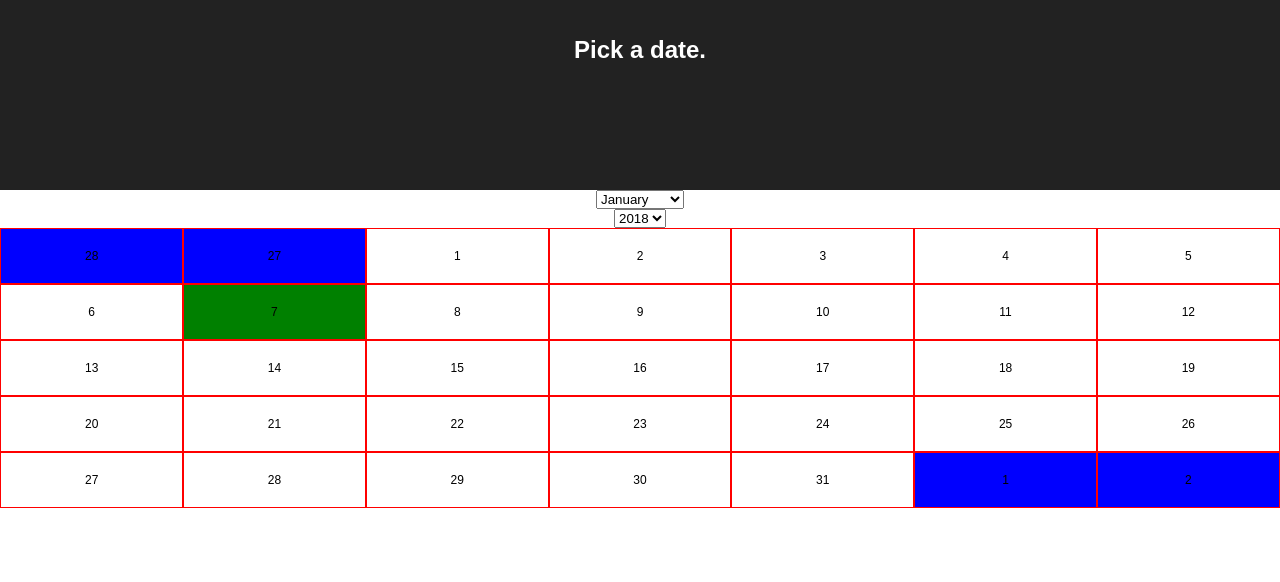
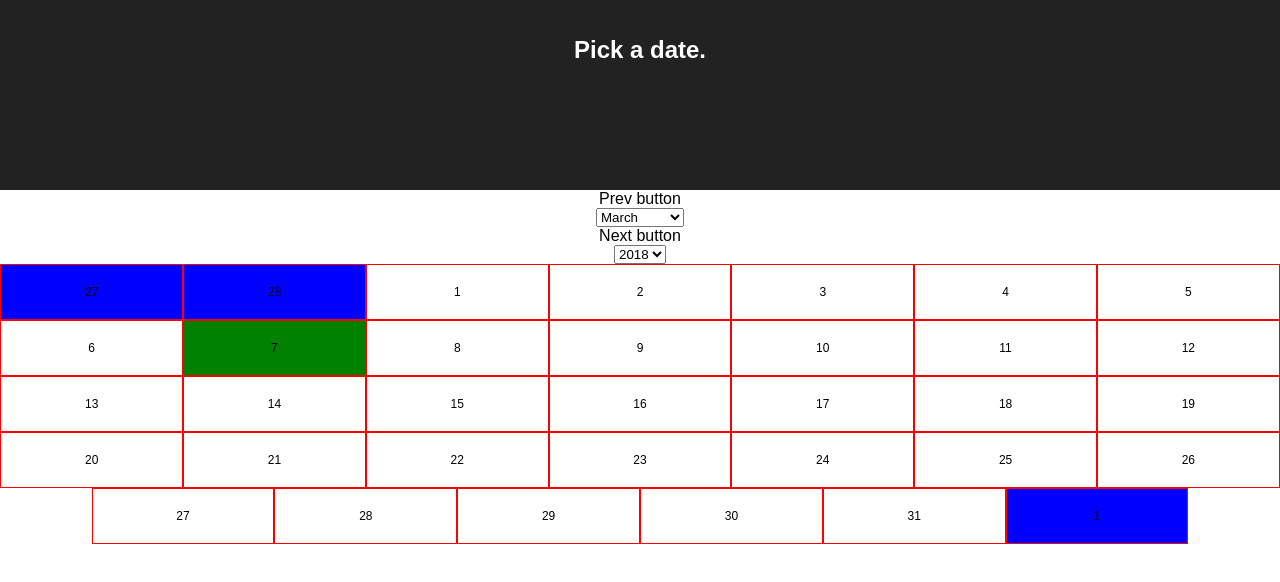
Before and after one commit to willcodein/calendar-app, a React (Create React App) app: page / in a window 1280 px wide. Shown: the top 582 px of the page. Built offline with nearby package versions, Linux system fonts and the light colour scheme.

Commit message:
working mostly but without router

```diff
--- a/src/App.js
+++ b/src/App.js
@@ -2,7 +2,7 @@ import React, { Component } from 'react';
 import './App.css';
 import Year from './components/year/Year.js'
 import Month from './components/month/Month.js'
-import Calendar from './components/calendar/Calendar.js'
+import Day from './components/day/Day.js'
 import Moment from 'moment';
 
 export default class App extends Component {
@@ -11,16 +11,43 @@ export default class App extends Component {
     this.state = {
       date: Moment(),
       year: Moment().format('YYYY'),
-      month: Moment().format('MM'),
+      month: Moment().format('M'),
       day: Moment().format('D')
     }
     this.handleYear = this.handleYear.bind(this);
+    this.handleMonth = this.handleMonth.bind(this);
+    this.monthIncrement = this.monthIncrement.bind(this);
   }
   handleYear(yearChange) {
-    console.log(Moment([yearChange, this.state.month, this.state.day]).format('YYYY'));
     this.setState({
-      date: Moment([yearChange, this.state.month, this.state.day]),
-      year: yearChange
+      date: Moment([yearChange.target.value, this.state.month, this.state.day]),
+      year: yearChange.target.value
+    })
+  }
+  handleMonth(monthChange) {
+    this.setState({
+      date: Moment([this.state.year, monthChange.target.value, this.state.day]),
+      month: monthChange.target.value
+    })
+  }
+  monthIncrement(e) {
+    var newMonth;
+    switch(e) {
+      case -1:
+        newMonth = (Number(this.state.month) + e === -1 ? 11 : Number(this.state.month) + e)
+        break;
+      case 1:
+        newMonth = (Number(this.state.month) + e === 12 ? 0 : Number(this.state.month) + e)
+        break;
+    }
+    this.setState({
+      month: newMonth
+    })
+  }
+  handleDay(dayChange) {
+    this.setState({
+      date: Moment([this.state.year, this.state.month, dayChange.target.value]),
+      day: dayChange.target.value
     })
   }
   render() {
@@ -29,9 +56,9 @@ export default class App extends Component {
         <header className="App-header">
           <h1 className="App-title">Pick a date.</h1>
         </header>
-        <Month month={ this.state.month }/>
-        <Year date={ this.state.date }  handlerFromParent={ this.handleYear }/>
-        <Calendar date={ this.state.date }/>
+        <Month date={ this.state.date }  handleMonth={ this.handleMonth }  monthIncrement={ this.monthIncrement }/>
+        <Year date={ this.state.date }  handleYear={ this.handleYear }/>
+        <Day date={ this.state.date }  handleDay={ this.handleDay }/>
       </div>
     );
   }
--- a/src/components/calendar/Calendar.js
+++ /dev/null
@@ -1,59 +0,0 @@
-import React, { Component } from 'react';
-import Moment from 'moment';
-import './calendar.css';
-
-export default class Calendar extends Component {
-  constructor(props) {
-    super(props)
-    this.state = {
-      day: this.props.date.format("D"),
-      daysInMonth: Moment().daysInMonth(this.props.date),
-      underflows: this.getOverflowDates(this.props.date, 'under'),
-      overflows: this.getOverflowDates(this.props.date, 'over')
-    }
-  }
-  getOverflowDates(date, underOver) {
-    if (date.format('dddd') === 'Monday') return false;
-    let overflow = [];
-    switch(underOver) {
-      case 'under':
-        let yesterday = Moment(date.startOf('month')).subtract(1, 'days');
-        while (yesterday.format('dddd') !== 'Monday') {
-          overflow.push(yesterday.format('D'));
-          yesterday = Moment(yesterday).subtract(1, 'days');
-        }
-        break;
-      case 'over':
-        let tomorrow = Moment(date.endOf('month')).add(1, 'days');
-        while (tomorrow.format('dddd') !== 'Tuesday') {
-          overflow.push(tomorrow.format('D'));
-          tomorrow = Moment(tomorrow).add(1, 'days');
-        }
-        break;
-    }
-    return overflow;
-  }
-  render() {
-    let days = []
-    this.state.underflows.map((day, index) => {
-      days.push(
-        <span className="calendar__date  calendar__date--overflow" key={index * 2.2}> {day} </span>
-      )
-    })
-    for (let i = 1; i <= this.state.daysInMonth; i++) {
-      days.push(
-        <span className={"calendar__date  " + (this.state.day == i ? 'active' : null)} key={i}>{i}</span>
-      )
-    }
-    this.state.overflows.map((day, index) => {
-      days.push(
-        <span className="calendar__date  calendar__date--overflow" key={index + 2.0000001}> {day} </span>
-      )
-    })
-    return (
-      <div className="calendar__date-container">
-        { days }
-      </div>
-    )
-  }
-}
--- a/src/components/day/Day.js
+++ b/src/components/day/Day.js
@@ -1,17 +1,34 @@
 import React, { Component } from 'react';
+import Moment from 'moment';
+import './calendar.css';
+import { getOverflowDates } from './utility.js'
 
-export default class Day extends Component {
-  constructor(props) {
-    super(props);
-    this.state = {
-      day: this.props.currentDay
-    }
-  }
-  render(){
-    return (
-      <div>
-        <h2>{ this.state.day }</h2>
-      </div>
+const Day = ({ date }) => {
+  let days = [];
+  let underflows = getOverflowDates(date, 'under');
+  let overflows = getOverflowDates(date, 'over');
+  let daysInMonth = Moment().daysInMonth();
+
+  underflows.map((day, index) => {
+    days.push(
+      <span className="calendar__date  calendar__date--overflow" key={index * 2.2}> {day} </span>
+    )
+  })
+  for (let i = 1; i <= daysInMonth; i++) {
+    days.push(
+      <span className={"calendar__date  " + (date.format('D') == i ? 'active' : null)} key={i}>{i}</span>
     )
   }
+  overflows.map((day, index) => {
+    days.push(
+      <span className="calendar__date  calendar__date--overflow" key={index + 2.0000001}> {day} </span>
+    )
+  })
+  return (
+    <div className="calendar__date-container">
+      { days }
+    </div>
+  )
 }
+
+export default Day;
--- /dev/null
+++ b/src/components/day/utility.js
@@ -0,0 +1,27 @@
+import Moment from 'moment';
+
+export function getOverflowDates(date, underOver) {
+  if (date.format('dddd') === 'Monday') return false;
+  let mutableDate = date.clone();
+  let overflow = [];
+  switch(underOver) {
+    case 'under':
+      let yesterday = Moment(mutableDate.startOf('month')).subtract(1, 'days');
+      while (yesterday.format('dddd') !== 'Monday') {
+        overflow.push(yesterday.format('D'));
+        yesterday = Moment(yesterday).subtract(1, 'days');
+      }
+      break;
+    case 'over':
+      let tomorrow = Moment(mutableDate.endOf('month')).add(1, 'days');
+      while (tomorrow.format('dddd') !== 'Monday') {
+        overflow.push(tomorrow.format('D'));
+        tomorrow = Moment(tomorrow).add(1, 'days');
+      }
+      break;
+    default:
+      return false
+  }
+  overflow.sort();
+  return overflow;
+}
--- a/src/components/month/Month.js
+++ b/src/components/month/Month.js
@@ -1,27 +1,23 @@
 import React, { Component } from 'react';
 import Moment from 'moment';
+import PrevMonth from './prevMonth';
+import NextMonth from './nextMonth';
 
-export default class Month extends Component {
-  constructor(props) {
-    super(props);
-    this.state = {
-      month: this.props.month,
-      months: Moment.months()
-    }
-  }
-  handleChange(e) {
-    // this.props.handlerFromParent(e.target.value);
-  }
-  render(){
-    let months = this.state.months.map((month) => {
-      return <option key={ month }>{month}</option>
+const Month = ({ date, handleMonth, monthIncrement }) => {
+  const allMonths = Moment.months();
+  let months = allMonths.map(( month, index ) => {
+    return <option value={ index } key={ month }>{ month }</option>
   })
+
   return (
     <div>
-        <select value={ this.state.month }  onChange={ this.handleChange }>
+      <PrevMonth monthIncrement={ monthIncrement } />
+      <select value={ date.format('M') - 1 }  onChange={ handleMonth }>
         { months }
       </select>
+      <NextMonth monthIncrement={ monthIncrement } />
     </div>
   )
 }
-}
+
+export default Month;
--- /dev/null
+++ b/src/components/month/nextMonth.js
@@ -0,0 +1,11 @@
+import React, { Component } from 'react';
+
+const nextMonth = ({ monthIncrement }) => {
+  return (
+    <div onClick={ () => {
+      monthIncrement( 1 )
+    } }>Next button</div>
+  )
+}
+
+export default nextMonth;
--- /dev/null
+++ b/src/components/month/prevMonth.js
@@ -0,0 +1,11 @@
+import React, { Component } from 'react';
+
+const prevMonth = ({ monthIncrement }) => {
+  return (
+    <div onClick={ () => {
+      monthIncrement( -1 )
+    } }>Prev button</div>
+  )
+}
+
+export default prevMonth;
--- a/src/components/year/Year.js
+++ b/src/components/year/Year.js
@@ -1,25 +1,19 @@
 import React, { Component } from 'react';
-import Moment from 'moment';
 
-export default class Year extends Component {
-  constructor(props) {
-    super(props);
-    this.handleChange = this.handleChange.bind(this);
-    this.years = ['2010', '2011', '2012', '2013', '2014', '2015', '2016', '2017', '2018', '2019', '2020'];
-  }
-  handleChange(e) {
-    this.props.handlerFromParent(e.target.value);
-  }
-  render(){
-    let years = this.years.map(year => {
-      return <option key={year}>{ year }</option>
+
+const Year = ({ date, handleYear }) => {
+  const yearsArr = ['2010', '2011', '2012', '2013', '2014', '2015', '2016', '2017', '2018', '2019', '2020'];
+  let years = yearsArr.map(year => {
+    return <option key={ year }>{ year }</option>
   })
+
   return(
     <div>
-        <select value={ this.props.date.format('YYYY') }  onChange={ this.handleChange }>
+      <select value={ date.format('YYYY') }  onChange={ handleYear }>
         { years }
       </select>
     </div>
   )
 }
-}
+
+export default Year;
```
Also changed, not shown: src/components/day/calendar.css (renamed from src/components/calendar/calendar.css). Lines whose indentation alone changed are shown as unchanged.
